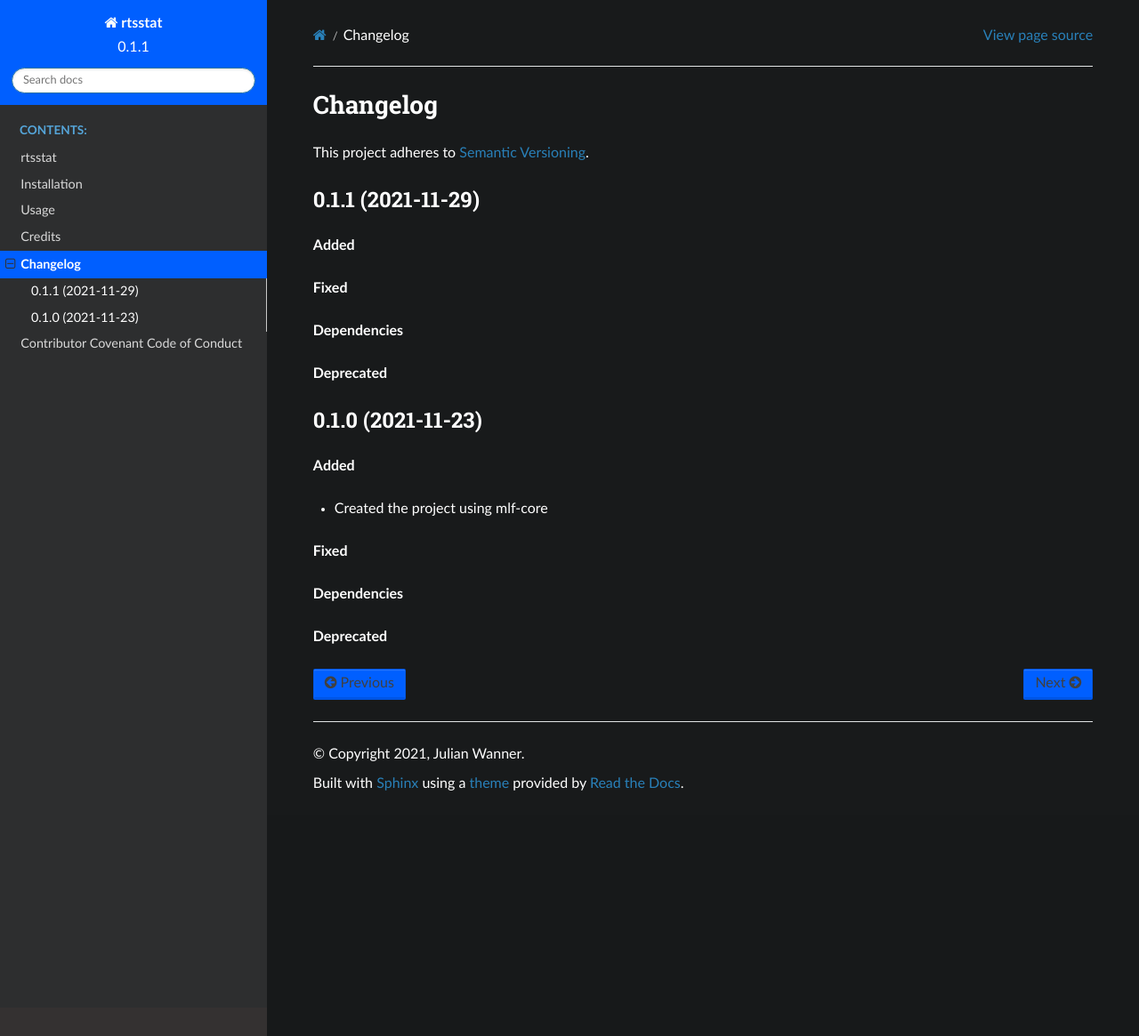
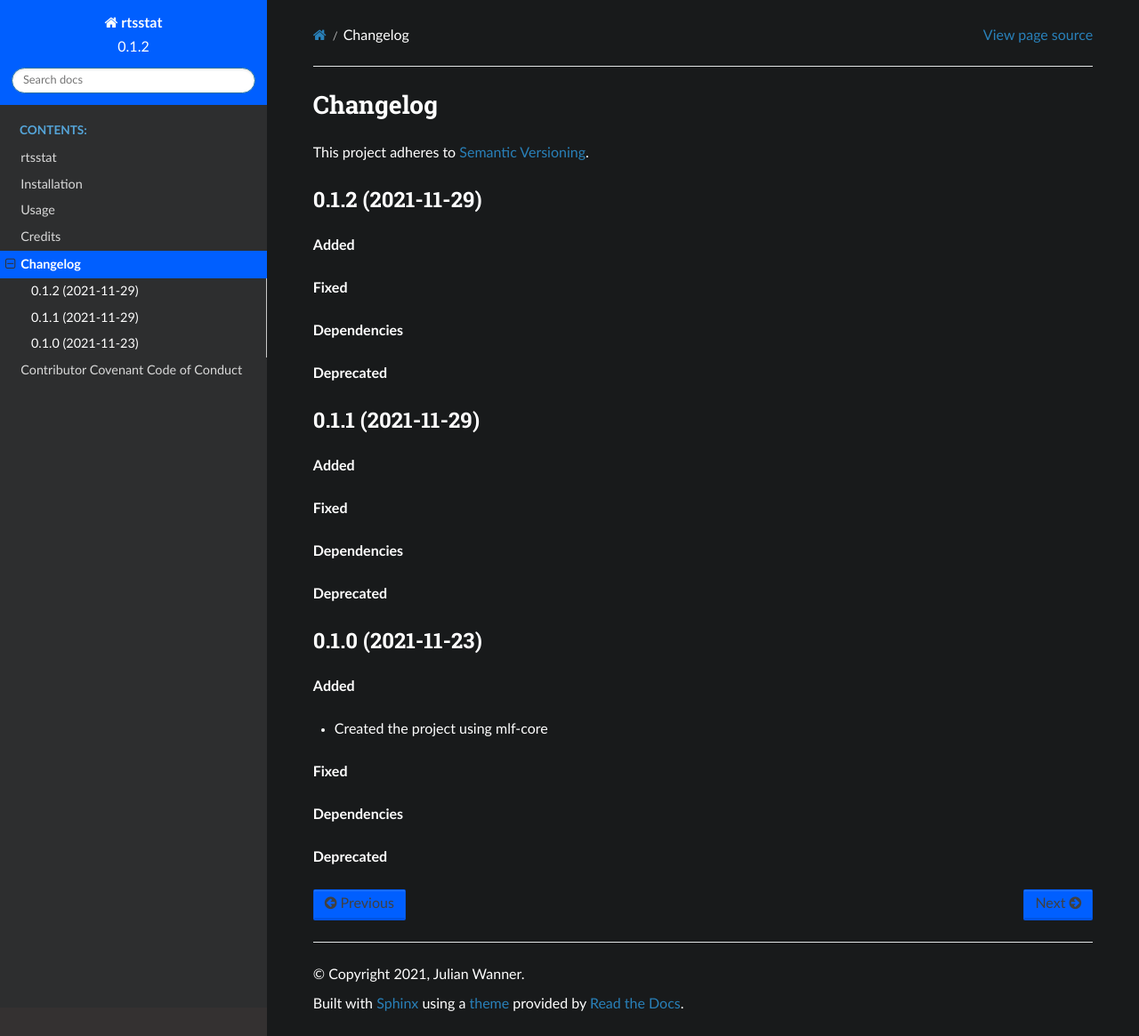
Before and after one commit to Waseju/rtsstat, a Sphinx documentation site: the page built from docs/changelog.rst, in a window 1280 px wide and 1165 px high. Shown: the whole window at 89% size. Built offline with Sphinx 7.4.7 and the Read the Docs theme 2.0.0, drawn with Linux system fonts in a browser that asks for light colours.

Commit message:
Bump version from 0.1.1 to 0.1.2

```diff
--- a/CHANGELOG.rst
+++ b/CHANGELOG.rst
@@ -3,6 +3,18 @@
 ==========
 
 This project adheres to `Semantic Versioning <https://semver.org/>`_.
+
+
+0.1.2 (2021-11-29)
+------------------
+
+**Added**
+
+**Fixed**
+
+**Dependencies**
+
+**Deprecated**
 
 
 0.1.1 (2021-11-29)
--- a/docs/conf.py
+++ b/docs/conf.py
@@ -54,9 +54,9 @@
 # the built documents.
 #
 # The short X.Y version.
-version = '0.1.1'
+version = '0.1.2'
 # The full version, including alpha/beta/rc tags.
-release = '0.1.1'
+release = '0.1.2'
 
 # The language for content autogenerated by Sphinx. Refer to documentation
 # for a list of supported languages.
--- a/mlf_core.cfg
+++ b/mlf_core.cfg
@@ -1,5 +1,5 @@
 [bumpversion]
-current_version = 0.1.1
+current_version = 0.1.2
 
 [bumpversion_files_whitelisted]
 setup_file = setup.py
--- a/setup.py
+++ b/setup.py
@@ -74,6 +74,6 @@
     setup_requires=setup_requirements,
     tests_require=test_requirements,
     url='https://github.com/waseju/rtsstat',
-    version='0.1.1',
+    version='0.1.2',
     zip_safe=False,
 )
```
Also changed, not shown: .mlf_core.yml.
